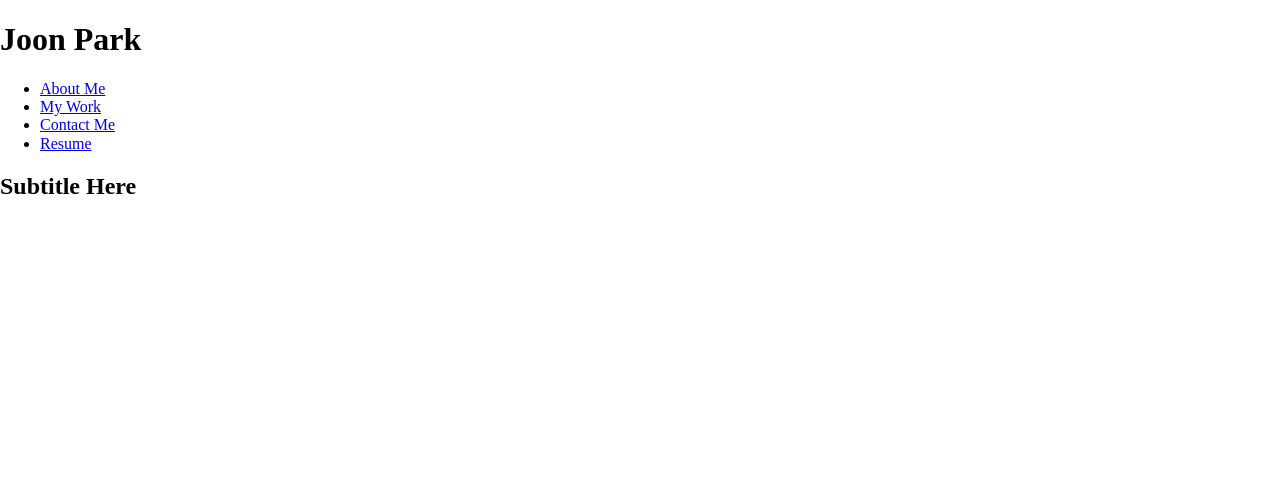
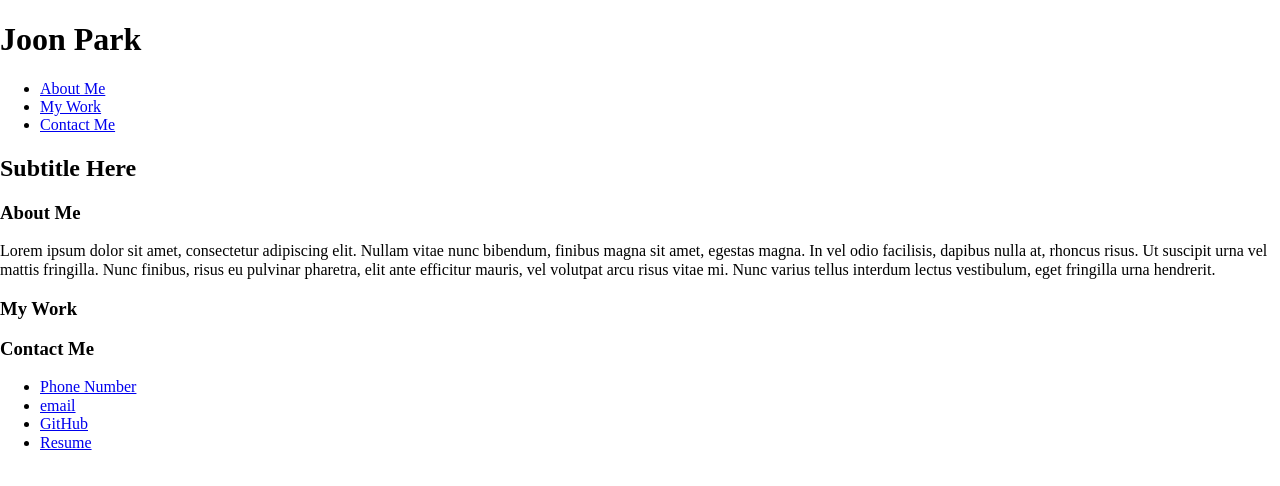
Before and after one commit to jsp220/Joon-Park-Portfolio, a plain HTML site: page index.html in a window 1280 px wide. Drawn offline with Linux system fonts and the light colour scheme.

Commit message:
added About Me, My Work, and Contact Me sections

```diff
--- a/index.html
+++ b/index.html
@@ -26,9 +26,6 @@
             <li>
                 <a href="#contact-me">Contact Me</a>
             </li>
-            <li>
-                <a href="#resume">Resume</a>
-            </li>
         </ul>
     </nav>
 
@@ -36,6 +33,47 @@
         <h2>Subtitle Here</h2>
     </section>
 
+    <section id="about-me">
+        <h3>About Me</h3>
+        <p>
+            Lorem ipsum dolor sit amet, consectetur adipiscing elit. Nullam vitae nunc bibendum, finibus magna sit amet,
+            egestas magna. In vel odio facilisis, dapibus nulla at, rhoncus risus. Ut suscipit urna vel mattis
+            fringilla. Nunc finibus, risus eu pulvinar pharetra, elit ante efficitur mauris, vel volutpat arcu risus
+            vitae mi. Nunc varius tellus interdum lectus vestibulum, eget fringilla urna hendrerit.
+        </p>
+    </section>
+
+    <section id="my-work">
+        <h3>My Work</h3>
+        <figure>
+
+        </figure>
+        <figure>
+
+        </figure>
+        <figure>
+
+        </figure>
+    </section>
+
+    <footer id="contact-me">
+        <h3>Contact Me</h3>
+        <ul>
+            <li>
+                <a href="#">Phone Number</a>
+            </li>
+            <li>
+                <a target="_blank" href="mailto:jsp220@gmail.com">email</a>
+            </li>
+            <li>
+                <a target="_blank" href="https://github.com/jsp220">GitHub</a>
+            </li>
+            <li>
+                <a target="_blank" href="#">Resume</a>
+            </li>
+        </ul>
+    </footer>
+
 </body>
 
 </html>
```
